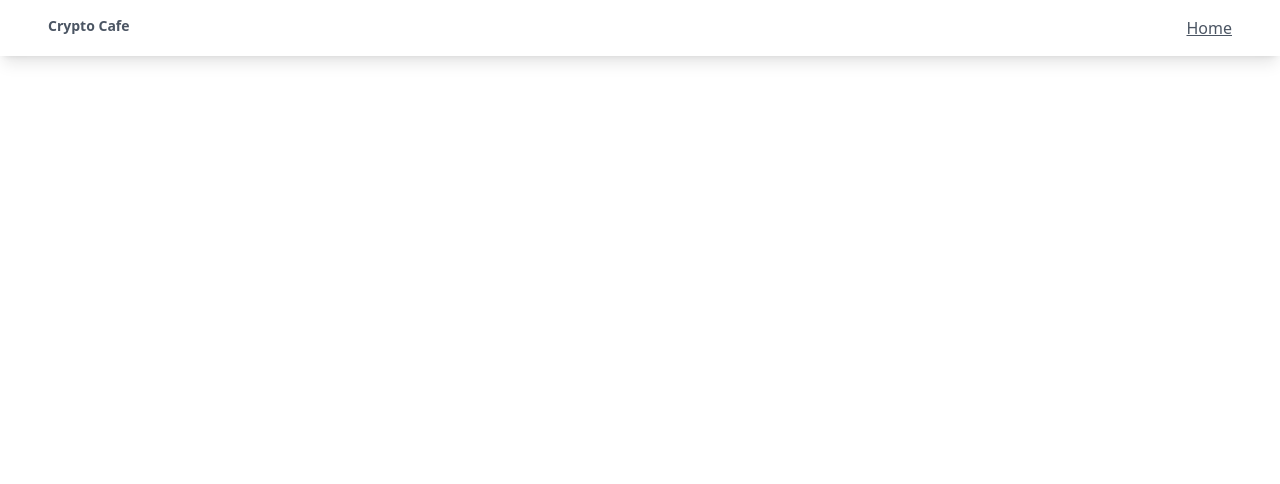
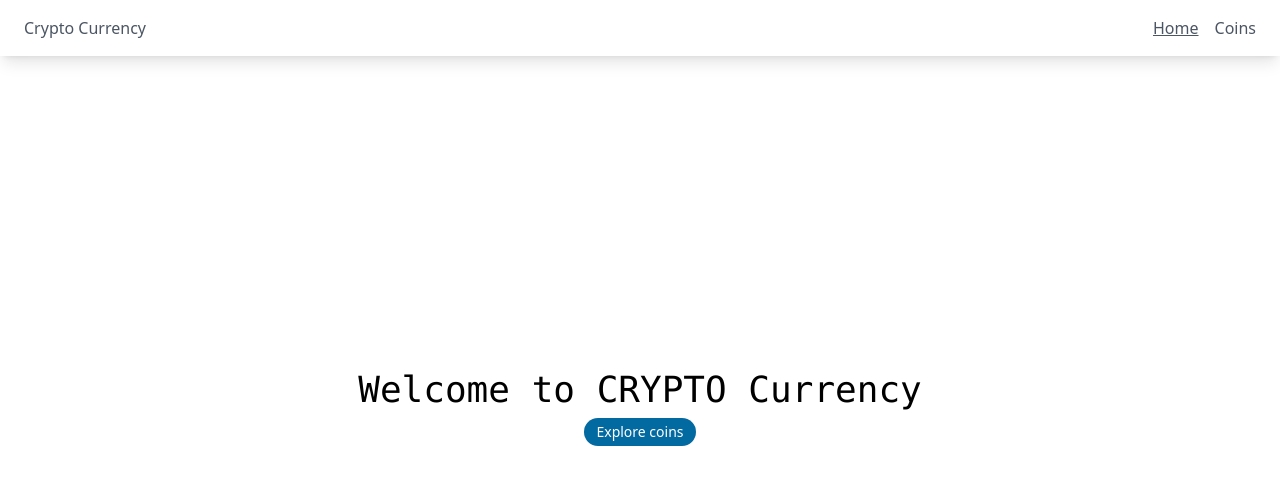
Before and after one commit to shariarHossain23/Crypto-currency, a React (Create React App) app: page / in a window 1280 px wide. Shown: the top 484 px of the page. Built offline with nearby package versions, Linux system fonts and the light colour scheme.

Commit message:
data loaded

```diff
--- a/package.json
+++ b/package.json
@@ -3,6 +3,7 @@
   "version": "0.1.0",
   "private": true,
   "dependencies": {
+    "@heroicons/react": "^1.0.6",
     "@testing-library/jest-dom": "^5.16.3",
     "@testing-library/react": "^12.1.4",
     "@testing-library/user-event": "^13.5.0",
--- a/src/App.js
+++ b/src/App.js
@@ -1,13 +1,17 @@
 import { Route, Routes } from 'react-router-dom';
 import './App.css';
+import Coins from './component/coins/Coins';
+import Header from './component/Header/Header';
 import Home from './component/home/Home';
 
 
 function App() {
   return (
     <div>
+      <Header></Header>
       <Routes>
         <Route path='/' element={<Home></Home>}/>
+        <Route path='/coins' element={<Coins></Coins>}/>
       </Routes>
     </div>
   );
--- /dev/null
+++ b/src/component/Coin/Coin.js
@@ -0,0 +1,19 @@
+import React from 'react';
+
+const Coin = ({coin}) => {
+    console.log(coin);
+    const {image,name,symbol} = coin
+    return (
+        <div>
+            <div>
+                <img src={image} alt="" />
+            </div>
+            <div>
+                <p>{name}</p>
+                <p><small>{symbol}</small></p>
+            </div>
+        </div>
+    );
+};
+
+export default Coin;
--- a/src/component/Header/Header.js
+++ b/src/component/Header/Header.js
@@ -3,8 +3,14 @@ import CustomLink from '../customlink/Customlink';
 
 const Header = () => {
     return (
-        <div className='text-gray-600'>
+        <div className='flex justify-between items-center shadow-lg px-6 py-4'>
+            <div>
+                <h2 className='text-gray-600'>Crypto Currency</h2>
+            </div>
+            <div className='flex gap-4 text-gray-600'>
             <CustomLink to='/'>Home</CustomLink>
+            <CustomLink to='coins'>Coins</CustomLink>
+            </div>
         </div>
     );
 };
--- /dev/null
+++ b/src/component/coins/Coins.js
@@ -0,0 +1,22 @@
+import React, { useEffect, useState } from 'react';
+import Coin from '../Coin/Coin';
+
+const Coins = () => {
+    const [coins,setCoins] = useState([])
+    useEffect(()=>{
+        fetch('https://api.coingecko.com/api/v3/coins/markets?vs_currency=usd&order=market_cap_desc&per_page=50&page=1&sparkline=false')
+        .then(res => res.json())
+        .then(data => setCoins(data))
+    },[])
+    return (
+        <div>
+            <div>
+                {
+                    coins.map(coin => <Coin key={coin.id} coin={coin}></Coin>)
+                }
+            </div>
+        </div>
+    );
+};
+
+export default Coins;
--- a/src/component/home/Home.js
+++ b/src/component/home/Home.js
@@ -1,16 +1,15 @@
 import React from 'react';
-import Header from '../Header/Header';
+import { Link } from 'react-router-dom';
+
 
 const Home = () => {
     return (
-        <div className='flex justify-between px-12 py-4 bg-white shadow-lg sticky top-0'>
-            <div>
-                <h3 className='text-sm bold font-bold text-gray-600'>Crypto Cafe</h3>
-            </div>
-            <div>
-                <Header></Header>
-            </div>
-        </div>
+       <div className='md:px-16 py-8'>
+          <div className='flex flex-col items-center justify-center h-[80vh]'>
+          <h1 className='md:text-4xl font-mono'>Welcome to CRYPTO Currency</h1>
+           <Link to='/coins' className='bg-sky-700 px-3 py-1 rounded-full text-white mt-2 text-sm'>Explore coins</Link>
+          </div>
+       </div>
     );
 };
 
```
Also changed, not shown: 1 other file (tests, documents, lock files or other folders).
